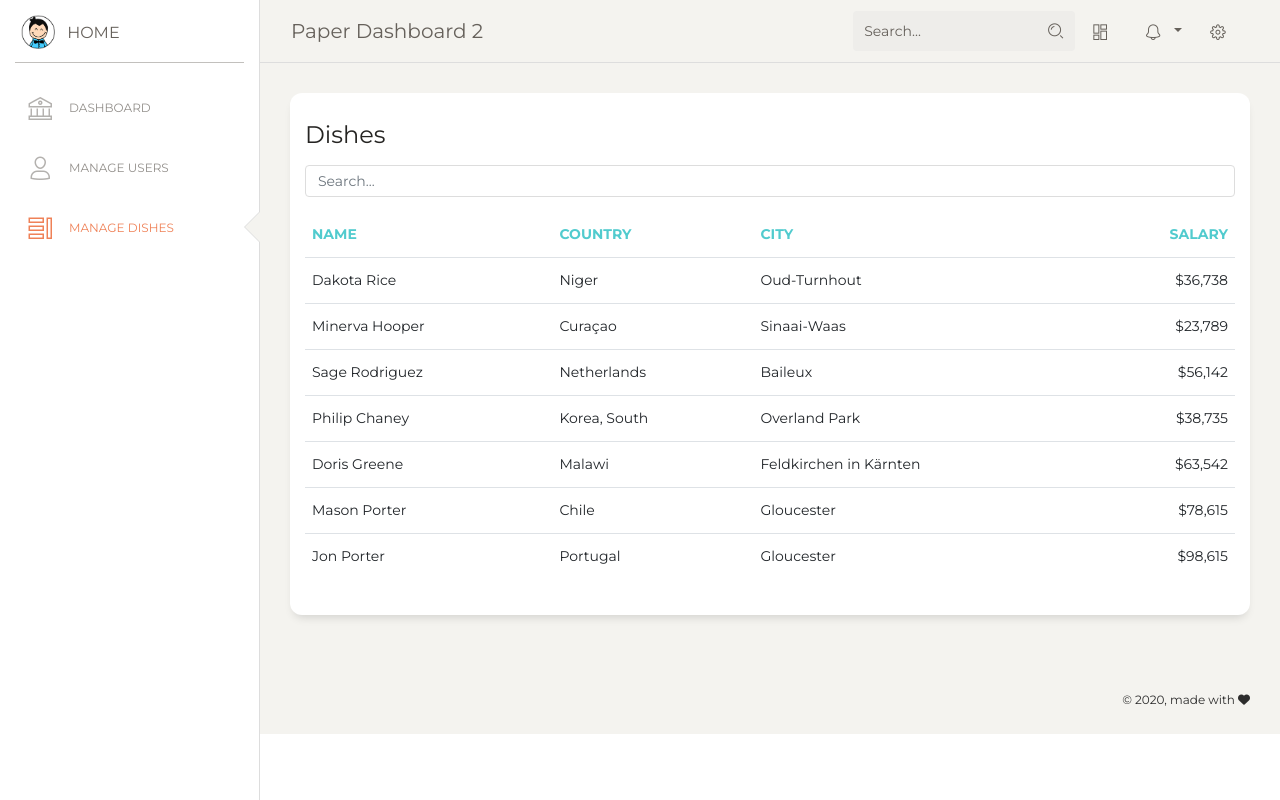
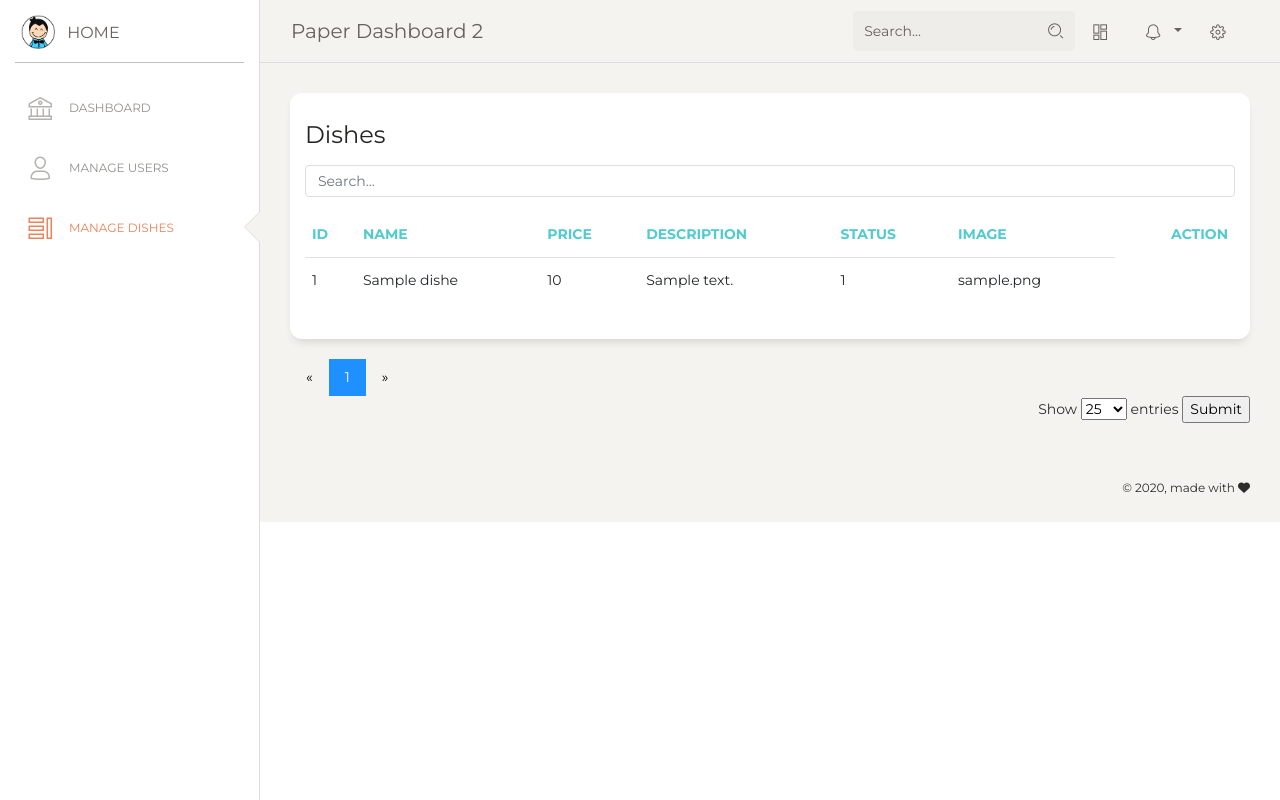
Before and after one commit to thanhhao98/webAss2, a PHP site: page /admin/manage_dish.php in a window 1280 px wide. Run offline with PHP 8.4, Linux system fonts and the light colour scheme; tables that the repository leaves empty hold one stand-in row (values such as "Sample post"); data that the repository does not hold is empty; some libraries are stand-ins or nearby versions.

Commit message:
Add load and pagination for dishes

```diff
--- a/src/admin/manage_dish.php
+++ b/src/admin/manage_dish.php
@@ -12,6 +12,26 @@ Coded by www.creative-tim.com
 
 * The above copyright notice and this permission notice shall be included in all copies or substantial portions of the Software.
 -->
+<?php
+    include ("../models/db.php");
+    $db = New DbBase();
+    $Dishes = new Dishes($db);
+    $total = $Dishes->getTotalDishCount();
+    (isset($_POST["num_per_page"])) ? $num_per_page = $_POST["num_per_page"] : $num_per_page=25;
+    $total_pages = ceil($total / $num_per_page);
+    // Check that the page number is set.
+    if(!isset($_GET['page'])){
+        $_GET['page'] = 1;
+    }else{
+        // Convert the page number to an integer
+        $_GET['page'] = (int)$_GET['page'];
+    }
+    // Calculate the starting number
+    $start_idx = ($_GET['page'] - 1) * $num_per_page;
+    // SQL Query
+    $query = 'SELECT * FROM `Dishes` LIMIT ' . $start_idx . ', ' . $num_per_page;
+    $dishes = $db->query($query);
+?>
 <!DOCTYPE html>
 <html lang="en">
 
@@ -30,6 +50,7 @@ Coded by www.creative-tim.com
   <!-- CSS Files -->
   <link href="assets/css/bootstrap.min.css" rel="stylesheet" />
   <link href="assets/css/paper-dashboard.css?v=2.0.1" rel="stylesheet" />
+  <link href="assets/css/mystyle.css" rel="stylesheet" />
   <!-- CSS Just for demo purpose, don't include it in your project
   <link href="assets/demo/demo.css" rel="stylesheet" />-->
 </head>
@@ -149,124 +170,77 @@ Coded by www.creative-tim.com
               </div>
               <div class="card-body">
                 <div class="table-responsive">
-                  <table class="table">
+                  <table class="table" id="user_table">
                     <thead class=" text-primary">
+                      <th>
+                        ID
+                      </th>
                       <th>
                         Name
                       </th>
                       <th>
-                        Country
+                        Price
                       </th>
                       <th>
-                        City
+                        Description
+                      </th>
+                      <th>
+                        Status
+                      </th>
+                      <th>
+                        Image
                       </th>
                       <th class="text-right">
-                        Salary
+                        Action
                       </th>
                     </thead>
                     <tbody>
-                      <tr>
-                        <td>
-                          Dakota Rice
-                        </td>
-                        <td>
-                          Niger
-                        </td>
-                        <td>
-                          Oud-Turnhout
-                        </td>
-                        <td class="text-right">
-                          $36,738
-                        </td>
-                      </tr>
-                      <tr>
-                        <td>
-                          Minerva Hooper
-                        </td>
-                        <td>
-                          Curaçao
-                        </td>
-                        <td>
-                          Sinaai-Waas
-                        </td>
-                        <td class="text-right">
-                          $23,789
-                        </td>
-                      </tr>
-                      <tr>
-                        <td>
-                          Sage Rodriguez
-                        </td>
-                        <td>
-                          Netherlands
-                        </td>
-                        <td>
-                          Baileux
-                        </td>
-                        <td class="text-right">
-                          $56,142
-                        </td>
-                      </tr>
-                      <tr>
-                        <td>
-                          Philip Chaney
-                        </td>
-                        <td>
-                          Korea, South
-                        </td>
-                        <td>
-                          Overland Park
-                        </td>
-                        <td class="text-right">
-                          $38,735
-                        </td>
-                      </tr>
-                      <tr>
-                        <td>
-                          Doris Greene
-                        </td>
-                        <td>
-                          Malawi
-                        </td>
-                        <td>
-                          Feldkirchen in Kärnten
-                        </td>
-                        <td class="text-right">
-                          $63,542
-                        </td>
-                      </tr>
-                      <tr>
-                        <td>
-                          Mason Porter
-                        </td>
-                        <td>
-                          Chile
-                        </td>
-                        <td>
-                          Gloucester
-                        </td>
-                        <td class="text-right">
-                          $78,615
-                        </td>
-                      </tr>
-                      <tr>
-                        <td>
-                          Jon Porter
-                        </td>
-                        <td>
-                          Portugal
-                        </td>
-                        <td>
-                          Gloucester
-                        </td>
-                        <td class="text-right">
-                          $98,615
-                        </td>
-                      </tr>
+                      <?php
+                          while ($dish = $dishes->fetch_assoc()) {
+                              echo '<tr>';
+                              echo '<td>'.$dish['id'].'</td>';
+                              echo '<td>'.$dish['name'].'</td>';
+                              echo '<td>'.$dish['price'].'</td>';
+                              echo '<td>'.$dish['descriptions'].'</td>';
+                              echo '<td>'.$dish['status'].'</td>';
+                              echo '<td>'.$dish['image'].'</td>';
+                              echo '</tr>';
+                          }
+                      ?>
                     </tbody>
                   </table>
                 </div>
               </div>
+            </div>
+            <div class="pagination">
+              <?php
+                  $prev_page = $_GET['page'] > 1 ? $_GET['page'] - 1 : 1;
+                  echo '<a href="?page=' . $prev_page . '">&laquo;</a>';
+                    foreach(range(1, $total_pages) as $page){
+                        // Check if we're on the current page in the loop
+                        if($page == $_GET['page']){
+                            echo '<a class="active">' . $page . '</a>';
+                        }else if($page == 1 || $page == $totalPages || ($page >= $_GET['page'] - 2 && $page <= $_GET['page'] + 2)){
+                            echo '<a href="?page=' . $page . '">' . $page . '</a>';
+                        }
+                    }
+                  $next_page = $_GET['page'] < $total_pages ? $_GET['page'] + 1 : $total_pages;
+                  echo '<a href="?page=' . $next_page . '">&raquo;</a>';
+              ?>
+            </div>
+            <div class="text-right">
+                <form method="post">
+                  Show
+                  <select name="num_per_page">
+                    <option value="5"<?=$num_per_page == 5 ? ' selected="selected"' : '';?>>5</option>
+                    <option value="10"<?=$num_per_page == 10 ? ' selected="selected"' : '';?>>10</option>
+                    <option value="25"<?=$num_per_page == 25 ? ' selected="selected"' : '';?>>25</option>
+                    <option value="50"<?=$num_per_page == 50 ? ' selected="selected"' : '';?>>50</option>
+                    <option value="100"<?=$num_per_page == 100 ? ' selected="selected"' : '';?>>100</option>
+                  </select>
+                  entries
+                  <input type="submit" name="submit"/>
+                </form>
             </div>
           </div>
         </div>
@@ -302,13 +276,13 @@ Coded by www.creative-tim.com
   <script src="assets/js/plugins/perfect-scrollbar.jquery.min.js"></script>
   <!--  Google Maps Plugin
   <script src="https://maps.googleapis.com/maps/api/js?key=YOUR_KEY_HERE"></script>-->
-  <!-- Chart JS -->
-  <script src="assets/js/plugins/chartjs.min.js"></script>
+  <!-- Chart JS
+  <script src="assets/js/plugins/chartjs.min.js"></script>-->
   <!--  Notifications Plugin    -->
   <script src="assets/js/plugins/bootstrap-notify.js"></script>
-  <!-- Control Center for Now Ui Dashboard: parallax effects, scripts for the example pages etc -->
-  <script src="assets/js/paper-dashboard.min.js?v=2.0.1" type="text/javascript"></script><!-- Paper Dashboard DEMO methods, don't include it in your project! -->
-  <script src="assets/demo/demo.js"></script>
+  <!-- Control Center for Now Ui Dashboard: parallax effects, scripts for the example pages etc
+  <script src="assets/js/paper-dashboard.min.js?v=2.0.1" type="text/javascript"></script>
+  <script src="assets/demo/demo.js"></script>-->
 </body>
 
 </html>
--- a/src/models/db.php
+++ b/src/models/db.php
@@ -77,6 +77,12 @@ class Dishes{
 		$sql = sprintf($this->insertFormat, self::NAME_TABLE, $name, $price, $descriptions, $image, $status, $lastUpdatedByAdmin);
 		return $this->db->query($sql);
 	}
+        public function getTotalDishCount(){
+            $query = "SELECT COUNT(*) as `total` FROM `Dishes`";
+            $result = $this->db->query($query);
+            $total = $result->fetch_assoc()["total"];
+            return $total;
+        }
 }
 
 class Comments{
```
Also changed, not shown: src/admin/manage_user.php (+9 -10 lines).
